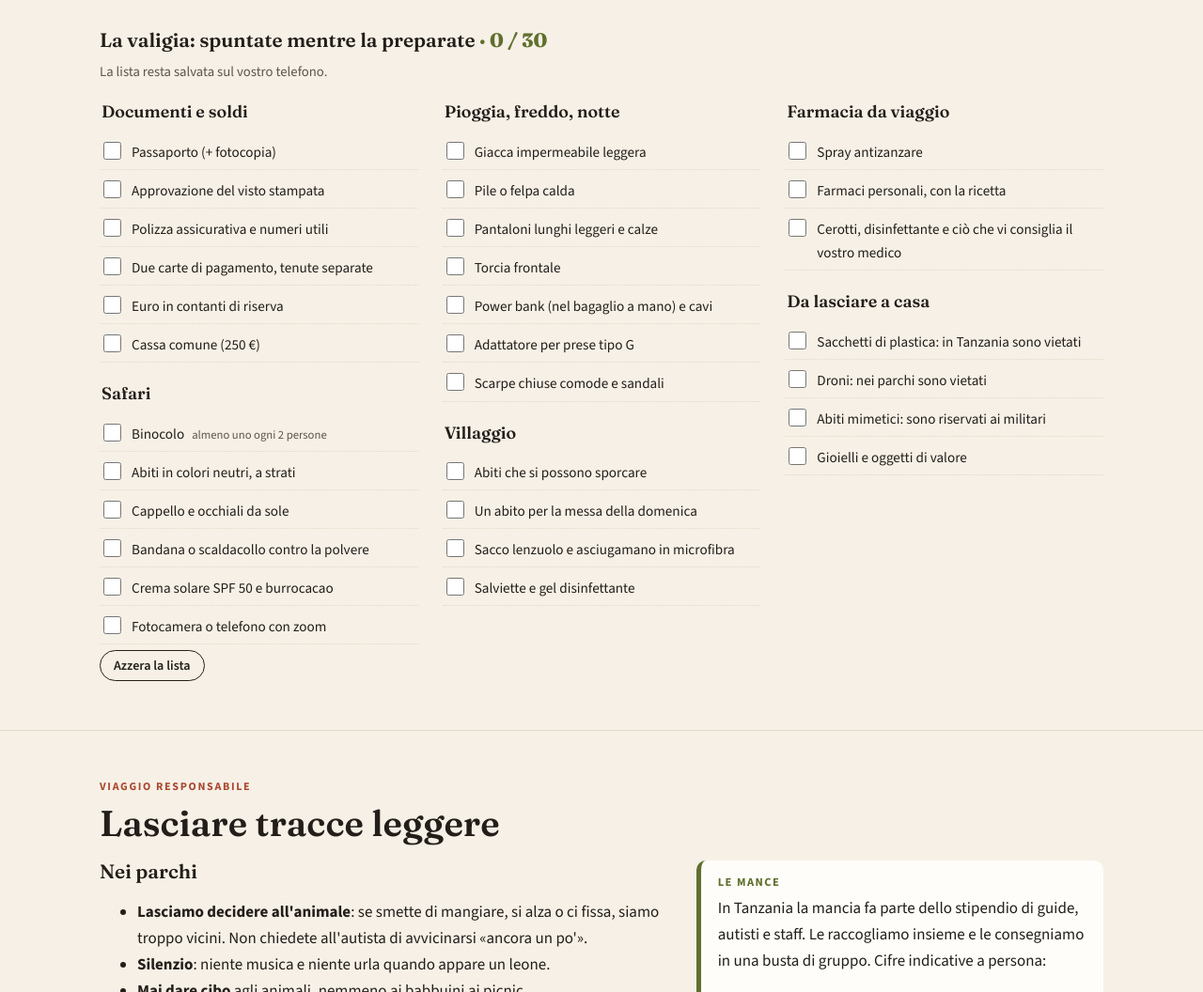
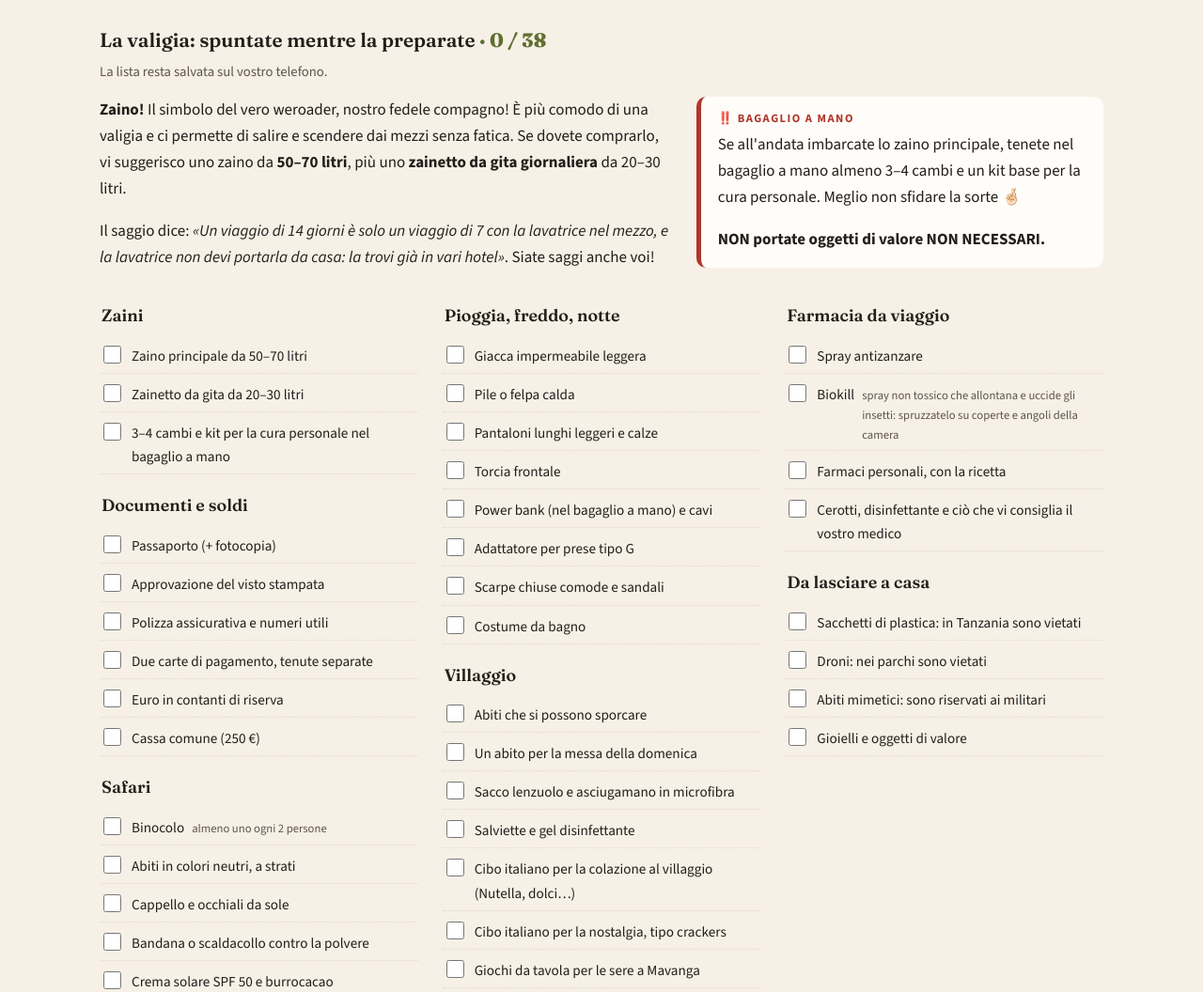
Before and after one commit to ginevradigitalhospitality-dotcom/tanzania, a plain HTML site: page index.html in a window 1280 px wide. Shown: the part 4656-5712 px from the top of the page at 94% size. Drawn offline with nearby package versions, Linux system fonts and the light colour scheme.

Commit message:
Valigia: zaino, consigli sul bagaglio a mano, Biokill, costume, cibo italiano, giochi da tavola
Co-Authored-By: Claude Opus 5.5 <noreply@anthropic.com>

```diff
--- a/data/testi/index.json
+++ b/data/testi/index.json
@@ -347,6 +347,22 @@
     {
       "dove": "Paragrafo: La lista resta salvata sul vostro telefono.",
       "testo": "La lista resta salvata sul vostro telefono."
+    },
+    {
+      "dove": "Paragrafo: Zaino! Il simbolo del vero weroader, nostro fedele compagno! È più com…",
+      "testo": "<strong>Zaino!</strong> Il simbolo del vero weroader, nostro fedele compagno! È più comodo di una valigia e ci permette di salire e scendere dai mezzi senza fatica. Se dovete comprarlo, vi suggerisco uno zaino da <strong>50–70 litri</strong>, più uno <strong>zainetto da gita giornaliera</strong> da 20–30 litri."
+    },
+    {
+      "dove": "Paragrafo: Il saggio dice: «Un viaggio di 14 giorni è solo un viaggio di 7 con la…",
+      "testo": "Il saggio dice: <em>«Un viaggio di 14 giorni è solo un viaggio di 7 con la lavatrice nel mezzo, e la lavatrice non devi portarla da casa: la trovi già in vari hotel»</em>. Siate saggi anche voi!"
+    },
+    {
+      "dove": "Box «‼️ Bagaglio a mano» · Paragrafo: Se all'andata imbarcate lo zaino principale, tenete nel bagaglio a man…",
+      "testo": "Se all'andata imbarcate lo zaino principale, tenete nel bagaglio a mano almeno 3–4 cambi e un kit base per la cura personale. Meglio non sfidare la sorte 🤞🏻"
+    },
+    {
+      "dove": "Box «‼️ Bagaglio a mano» · Paragrafo: NON portate oggetti di valore NON NECESSARI.",
+      "testo": "<strong>NON portate oggetti di valore NON NECESSARI.</strong>"
     }
   ],
   "sostenibile": [
--- a/index.html
+++ b/index.html
@@ -233,7 +233,21 @@
 
   <h3 style="margin-top:34px">La valigia: spuntate mentre la preparate <span class="cont-valigia" id="cont-valigia"></span></h3>
   <p class="nota" data-t="partire.18">La lista resta salvata sul vostro telefono.</p>
+  <div class="colonne" style="margin-top:14px">
+    <div class="testo">
+      <p data-t="partire.19"><strong>Zaino!</strong> Il simbolo del vero weroader, nostro fedele compagno! È più comodo di una valigia e ci permette di salire e scendere dai mezzi senza fatica. Se dovete comprarlo, vi suggerisco uno zaino da <strong>50–70 litri</strong>, più uno <strong>zainetto da gita giornaliera</strong> da 20–30 litri.</p>
+      <p data-t="partire.20">Il saggio dice: <em>«Un viaggio di 14 giorni è solo un viaggio di 7 con la lavatrice nel mezzo, e la lavatrice non devi portarla da casa: la trovi già in vari hotel»</em>. Siate saggi anche voi!</p>
+    </div>
+    <aside>
+      <div class="box b-att"><h4>‼️ Bagaglio a mano</h4><p data-t="partire.21">Se all'andata imbarcate lo zaino principale, tenete nel bagaglio a mano almeno 3–4 cambi e un kit base per la cura personale. Meglio non sfidare la sorte 🤞🏻</p><p data-t="partire.22"><strong>NON portate oggetti di valore NON NECESSARI.</strong></p></div>
+    </aside>
+  </div>
   <div class="valigia" id="valigia">
+    <fieldset><legend>Zaini</legend>
+      <label><input type="checkbox" data-v="zaino"> Zaino principale da 50–70 litri</label>
+      <label><input type="checkbox" data-v="zainetto"> Zainetto da gita da 20–30 litri</label>
+      <label><input type="checkbox" data-v="cambi"> 3–4 cambi e kit per la cura personale nel bagaglio a mano</label>
+    </fieldset>
     <fieldset><legend>Documenti e soldi</legend>
       <label><input type="checkbox" data-v="passaporto"> Passaporto (+ fotocopia)</label>
       <label><input type="checkbox" data-v="visto"> Approvazione del visto stampata</label>
@@ -258,15 +272,20 @@
       <label><input type="checkbox" data-v="powerbank"> Power bank (nel bagaglio a mano) e cavi</label>
       <label><input type="checkbox" data-v="adattatore"> Adattatore per prese tipo G</label>
       <label><input type="checkbox" data-v="scarpe"> Scarpe chiuse comode e sandali</label>
+      <label><input type="checkbox" data-v="costume"> Costume da bagno</label>
     </fieldset>
     <fieldset><legend>Villaggio</legend>
       <label><input type="checkbox" data-v="lavoro"> Abiti che si possono sporcare</label>
       <label><input type="checkbox" data-v="chiesa"> Un abito per la messa della domenica</label>
       <label><input type="checkbox" data-v="sacco"> Sacco lenzuolo e asciugamano in microfibra</label>
       <label><input type="checkbox" data-v="salviette"> Salviette e gel disinfettante</label>
+      <label><input type="checkbox" data-v="colazione"> Cibo italiano per la colazione al villaggio (Nutella, dolci…)</label>
+      <label><input type="checkbox" data-v="nostalgia"> Cibo italiano per la nostalgia, tipo crackers</label>
+      <label><input type="checkbox" data-v="giochi"> Giochi da tavola per le sere a Mavanga</label>
     </fieldset>
     <fieldset><legend>Farmacia da viaggio</legend>
       <label><input type="checkbox" data-v="spray"> Spray antizanzare</label>
+      <label><input type="checkbox" data-v="biokill"> Biokill <small>spray non tossico che allontana e uccide gli insetti: spruzzatelo su coperte e angoli della camera</small></label>
       <label><input type="checkbox" data-v="farmaci"> Farmaci personali, con la ricetta</label>
       <label><input type="checkbox" data-v="medicazione"> Cerotti, disinfettante e ciò che vi consiglia il vostro medico</label>
     </fieldset>
@@ -385,4 +404,5 @@ KT.dati(['avvisi'], function () {
 
 
 
+
 </body></html>
--- a/sw.js
+++ b/sw.js
@@ -1,8 +1,8 @@
 /* Service worker di Karibu Tanzania: rende la guida consultabile senza connessione.
    - Testi, dati e pagine: prima la rete (così le modifiche online arrivano subito), poi la copia salvata.
    - Immagini, font, librerie e mappa: prima la copia salvata, poi la rete.
-   Versione: 20261118-1236 (generato automaticamente: per aggiornarlo rigenera il file). */
-var VERSIONE = 'kt-20261118-1236';
+   Versione: 20261118-1505 (generato automaticamente: per aggiornarlo rigenera il file). */
+var VERSIONE = 'kt-20261118-1505';
 var BASE = 'kt-base-' + VERSIONE, FOTO = 'kt-foto', EXTRA = 'kt-extra', MAPPA = 'kt-mappa';
 var ELENCO = [
   './assets/fauna.js',
```
Also changed, not shown: fauna.html (+1 -0 lines), info.html (+1 -0 lines), tappe.html (+1 -0 lines), 1 other file.
